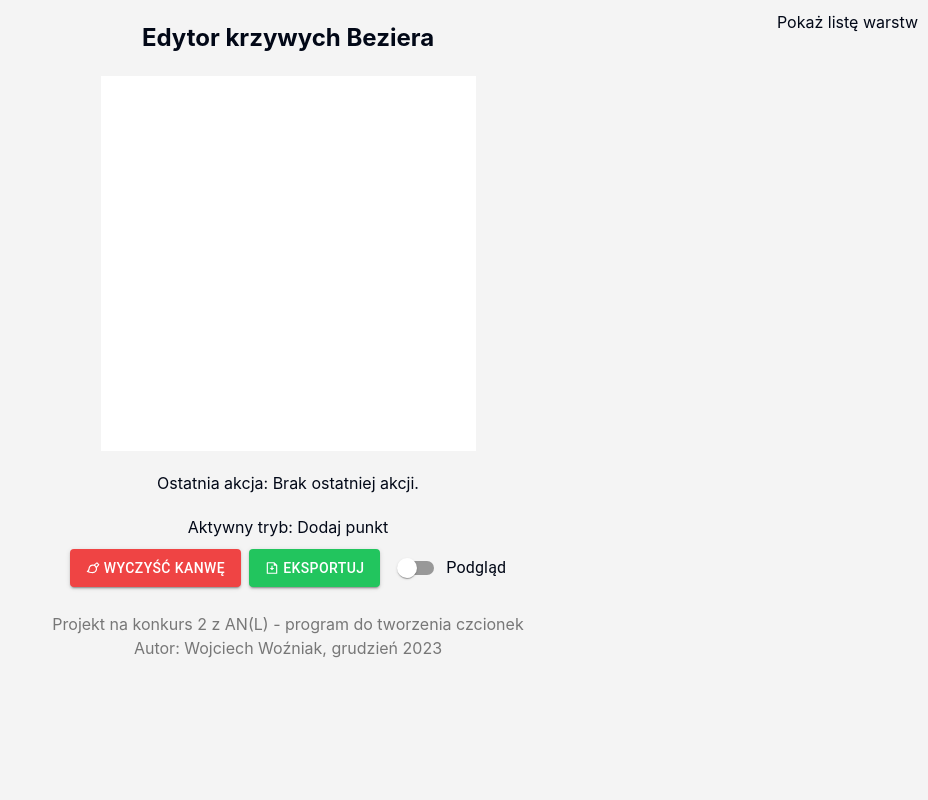
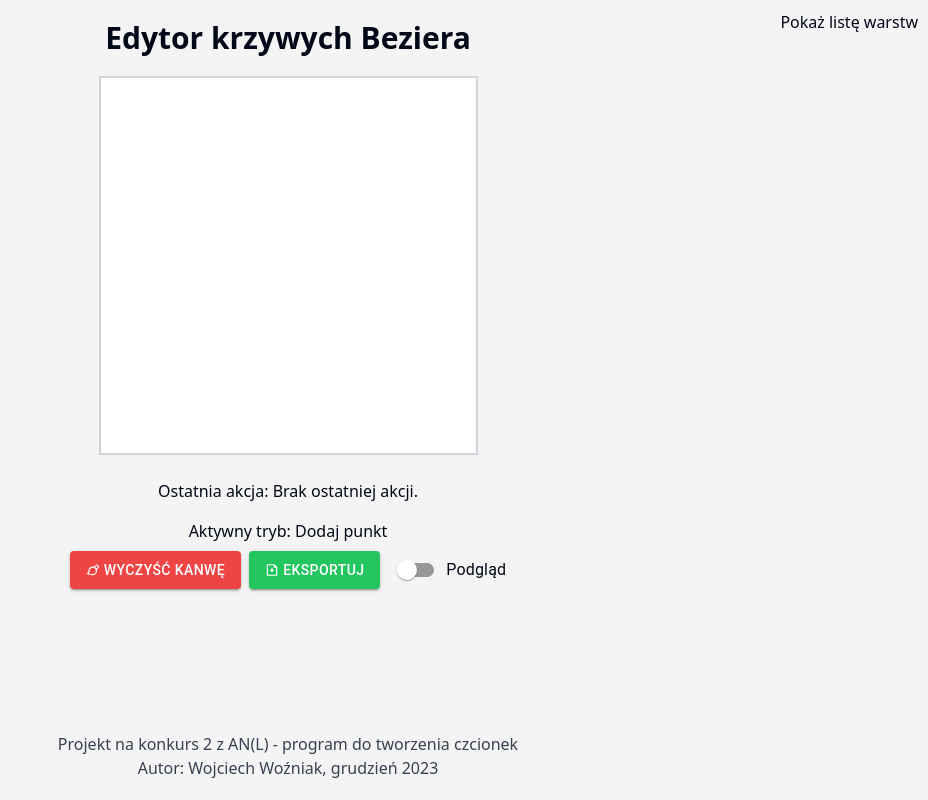
Before and after one commit to wojwozniak/bezier-curves, a React (Vite) app: page / in a window 1280 px wide. Shown: the whole page, without its empty margins (352-1280 px from the left). Built offline with nearby package versions, Linux system fonts and the light colour scheme.

Commit message:
rework into tailwind

```diff
--- a/src/App.tsx
+++ b/src/App.tsx
@@ -7,7 +7,7 @@ import Center from './components/Center';
 const App: React.FC = () => {
 
   return (
-    <div className="app-container bg-bg">
+    <div className="flex flex-col items-center justify-between min-h-screen p-5 bg-bg">
       <Header />
       <Center />
       <Footer />
--- a/src/components/Center.tsx
+++ b/src/components/Center.tsx
@@ -23,7 +23,7 @@ const Center = () => {
 
     return (
         <>
-            <div className="screen">
+            <div className="flex items-center justify-center flex-col gap-10">
                 <Editor activeMode={activeMode}
                     currentCurve={currentCurve}
                     updateActiveMode={updateActiveMode}
--- a/src/components/Editor.tsx
+++ b/src/components/Editor.tsx
@@ -205,10 +205,10 @@ const Editor = ({ activeMode, currentCurve, setCurveFromKeyboard }: EditorProps)
   useSingleActionHandler(activeMode, setCoordinates, setScreen, canvasRef);
 
   return (
-    <div className="canvasContainer">
-      <canvas ref={canvasRef} className="canvas" />
-      <p>Ostatnia akcja: {screen}</p>
-      <p>Aktywny tryb: {activeMode.label}</p>
+    <div className="flex items-center justify-center flex-col">
+      <canvas ref={canvasRef} className="border-2 border-gray-300 bg-white mb-4" />
+      <p className='my-2'>Ostatnia akcja: {screen}</p>
+      <p className='my-2'>Aktywny tryb: {activeMode.label}</p>
     </div>
   );
 };
--- a/src/oldcss.css
+++ b/src/oldcss.css
@@ -1,64 +1,3 @@
-body {
-    margin: 0;
-    font-family: -apple-system, BlinkMacSystemFont, 'Segoe UI', Roboto, 'Helvetica Neue', Arial, sans-serif;
-    background-color: #f4f4f4;
-}
-
-.app-container {
-    display: flex;
-    flex-direction: column;
-    align-items: center;
-    justify-content: space-between;
-    min-height: 85vh;
-    padding: 20px;
-}
-
-.header {
-    font-size: 24px;
-    font-weight: bold;
-    margin-bottom: 20px;
-}
-
-.editor {
-    width: 90%;
-    min-height: 200px;
-    border: 1px solid #ccc;
-    padding: 10px;
-    margin-bottom: 20px;
-}
-
-
-.footer {
-    margin-top: auto;
-    text-align: center;
-    color: #777;
-}
-
-.canvas {
-    border: '2px solid #ccc';
-    background-color: white;
-    margin-bottom: 10px;
-}
-
-.canvasContainer {
-    display: flex;
-    justify-content: center;
-    flex-direction: column;
-    align-items: center;
-}
-
-.canvasContainer p {
-    margin: 10px;
-}
-
-.screen {
-    display: flex;
-    justify-content: center;
-    align-items: center;
-    flex-direction: column;
-    gap: 40px;
-}
-
 .curve-list-container {
     width: 320px;
     margin: auto;
--- a/src/staticComponents/Footer.tsx
+++ b/src/staticComponents/Footer.tsx
@@ -1,6 +1,6 @@
 const Footer:React.FC = () => {
     return (
-        <div className="footer">
+        <div className="mt-auto text-center text-gray-700">
             <p>
                 Projekt na konkurs 2 z AN(L) - program do tworzenia czcionek
             </p>
--- a/src/staticComponents/Header.tsx
+++ b/src/staticComponents/Header.tsx
@@ -1,6 +1,6 @@
 const Header:React.FC = () => {
     return (
-        <div className="header">
+        <div className="text-3xl font-bold mb-5">
             <h3>Edytor krzywych Beziera</h3>
         </div>
     )
```
